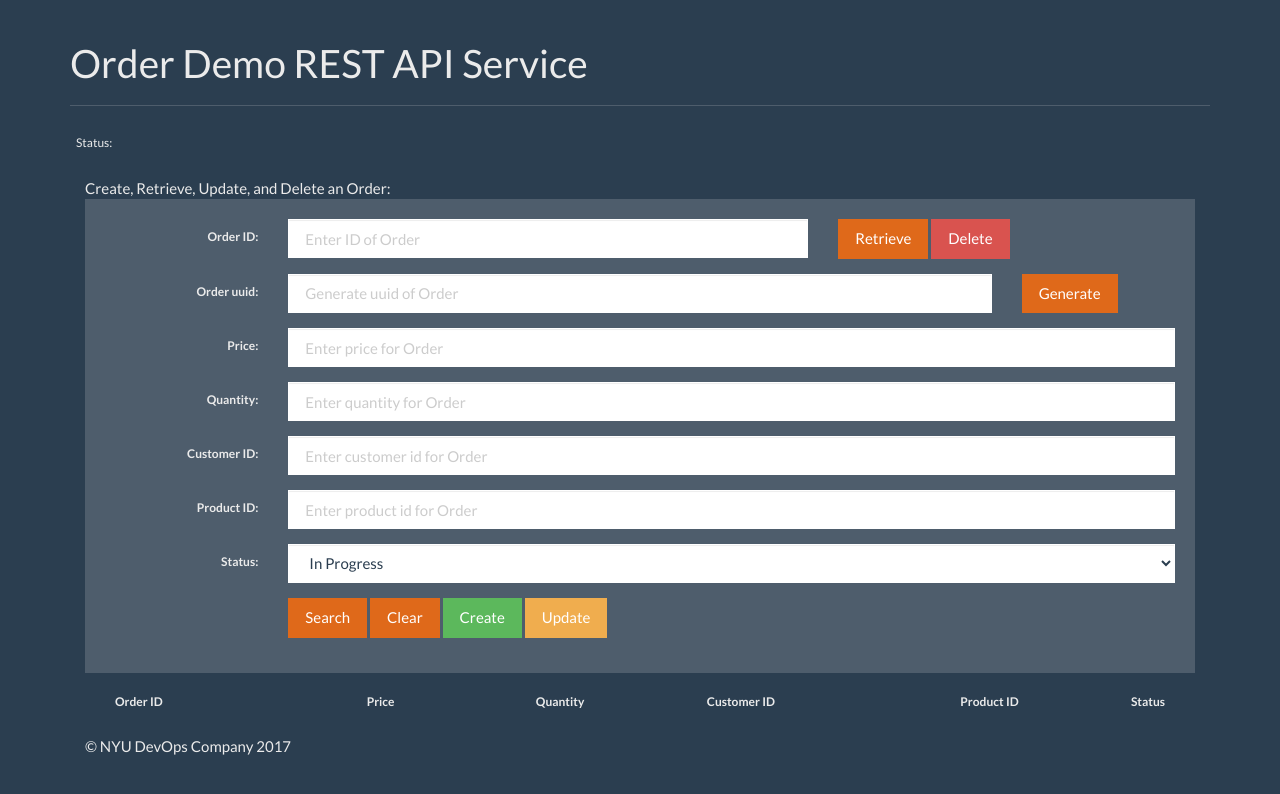
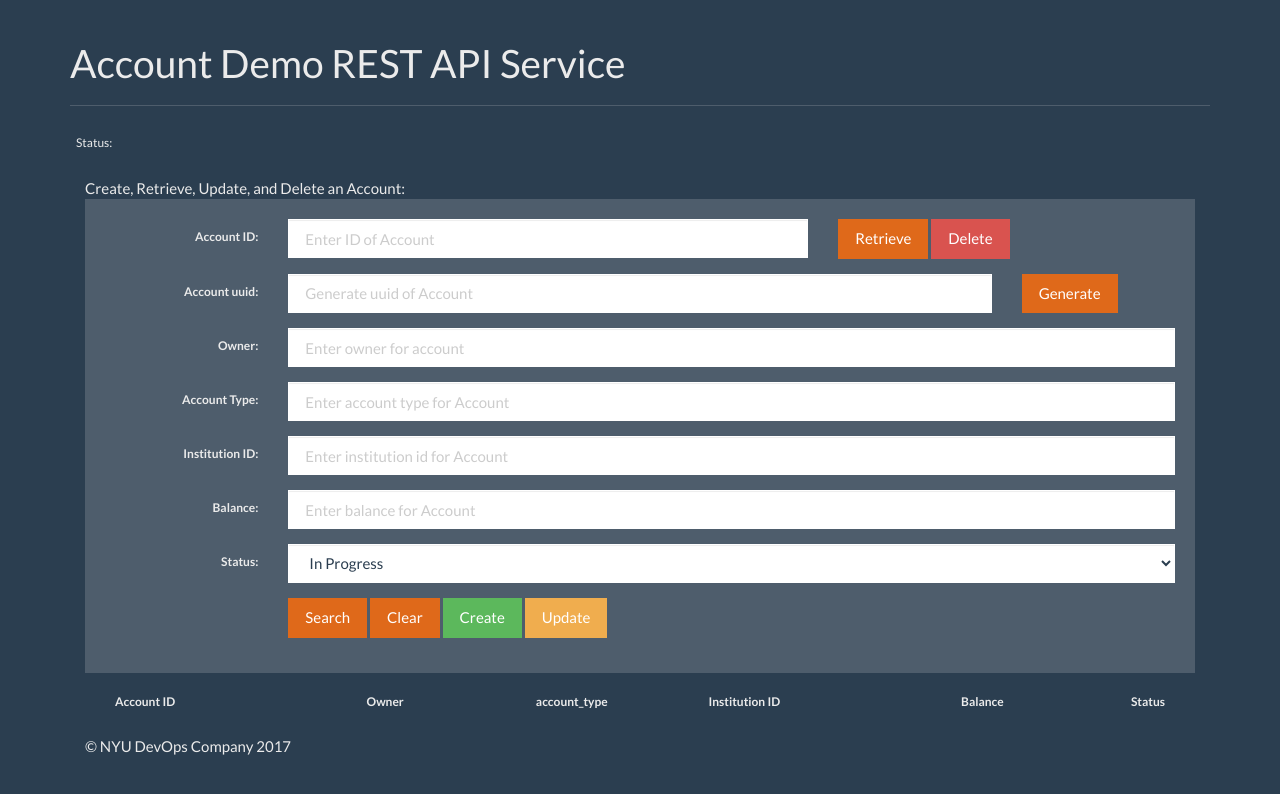
Before and after one commit to nive05/greenprint, a plain HTML site: page service/static/index.html in a window 1280 px wide. Drawn offline with Linux system fonts and the light colour scheme; files that its build step writes are made by us from their sources; files whose address does not match are found by name.

Commit message:
UI and fixes

```diff
--- a/service/static/index.html
+++ b/service/static/index.html
@@ -1,7 +1,7 @@
 <!DOCTYPE html>
 <html>
   <head>
-    <title>Order Demo RESTful Service</title>
+    <title>Account Demo RESTful Service</title>
     <meta charset="utf-8">
     <meta http-equiv="X-UA-Compatible" content="IE=edge">
     <meta name="viewport" content="width=device-width, initial-scale=1">
@@ -12,7 +12,7 @@
   <body>
     <div class="container">
         <div class="page-header">
-            <h1>Order Demo REST API Service</h1>
+            <h1>Account Demo REST API Service</h1>
         </div>
 
         <!-- Flash Message -->
@@ -23,13 +23,13 @@
         </div>
 
         <div class="col-md-12" id="form_data">
-          Create, Retrieve, Update, and Delete an Order:
+          Create, Retrieve, Update, and Delete an Account:
           <div class="well">
             <div class="form-horizontal">
               <div class="form-group">
-                <label class="control-label col-sm-2" for="order_id">Order ID:</label>
+                <label class="control-label col-sm-2" for="accountid">Account ID:</label>
                 <div class="col-sm-6">
-                  <input type="text" class="form-control" id="order_id" placeholder="Enter ID of Order">
+                  <input type="text" class="form-control" id="accountid" placeholder="Enter ID of Account">
                 </div>
                 <div class="col-sm-4">
                   <button type="submit" class="btn btn-primary" id="retrieve-btn">Retrieve</button>
@@ -40,42 +40,42 @@
 
             <div class="form-horizontal">
               <div class="form-group">
-                <label class="control-label col-sm-2" for="order_uuid">Order uuid:</label>
+                <label class="control-label col-sm-2" for="account_uuid">Account uuid:</label>
                 <div class="col-sm-8">
-                  <input type="text" class="form-control" id="order_uuid" placeholder="Generate uuid of Order">
+                  <input type="text" class="form-control" id="account_uuid" placeholder="Generate uuid of Account">
                 </div>
                 <div class="col-sm-2">
                   <button type="submit" class="btn btn-primary" id="generate-btn">Generate</button>
                 </div>
               </div>
               <div class="form-group">
-                <label class="control-label col-sm-2" for="order_price">Price:</label>
+                <label class="control-label col-sm-2" for="account_owner">Owner:</label>
                 <div class="col-sm-10">
-                  <input type="text" class="form-control" id="order_price" placeholder="Enter price for Order">
+                  <input type="text" class="form-control" id="account_owner" placeholder="Enter owner for account">
                 </div>
               </div>
               <div class="form-group">
-                <label class="control-label col-sm-2" for="order_quantity">Quantity:</label>
+                <label class="control-label col-sm-2" for="account_account_type">Account Type:</label>
                 <div class="col-sm-10">
-                  <input type="text" class="form-control" id="order_quantity" placeholder="Enter quantity for Order">
+                  <input type="text" class="form-control" id="account_account_type" placeholder="Enter account type for Account">
                 </div>
               </div>
               <div class="form-group">
-                <label class="control-label col-sm-2" for="order_customer_id">Customer ID:</label>
+                <label class="control-label col-sm-2" for="account_institution_id">Institution ID:</label>
                 <div class="col-sm-10">
-                  <input type="text" class="form-control" id="order_customer_id" placeholder="Enter customer id for Order">
+                  <input type="text" class="form-control" id="account_institution_id" placeholder="Enter institution id for Account">
                 </div>
               </div>
               <div class="form-group">
-                <label class="control-label col-sm-2" for="order_product_id">Product ID:</label>
+                <label class="control-label col-sm-2" for="account_balance">Balance:</label>
                 <div class="col-sm-10">
-                  <input type="text" class="form-control" id="order_product_id" placeholder="Enter product id for Order">
+                  <input type="text" class="form-control" id="account_balance" placeholder="Enter balance for Account">
                 </div>
               </div>
               <div class="form-group">
-                <label class="control-label col-sm-2" for="order_status">Status:</label>
+                <label class="control-label col-sm-2" for="account_status">Status:</label>
                 <div class="col-sm-10">
-                  <select class="form-control" id="order_status">
+                  <select class="form-control" id="account_status">
                       <option value="In Progress" selected>In Progress</option>
                       <option value="Delivered">Delivered</option>
                       <option value="Cancelled">Cancelled</option>
@@ -98,11 +98,11 @@
           <table class="table-striped">
             <thead>
             <tr>
-                <th class="col-md-3">Order ID</th>
-                <th class="col-md-2">Price</th>
-                <th class="col-md-2">Quantity</th>
-                <th class="col-md-3">Customer ID</th>
-                <th class="col-md-3">Product ID</th>
+                <th class="col-md-3">Account ID</th>
+                <th class="col-md-2">Owner</th>
+                <th class="col-md-2">account_type</th>
+                <th class="col-md-3">Institution ID</th>
+                <th class="col-md-3">Balance</th>
                 <th class="col-md-2">Status</th>
             </tr>
             </thead>
```
Also changed, not shown: 5 other files.
